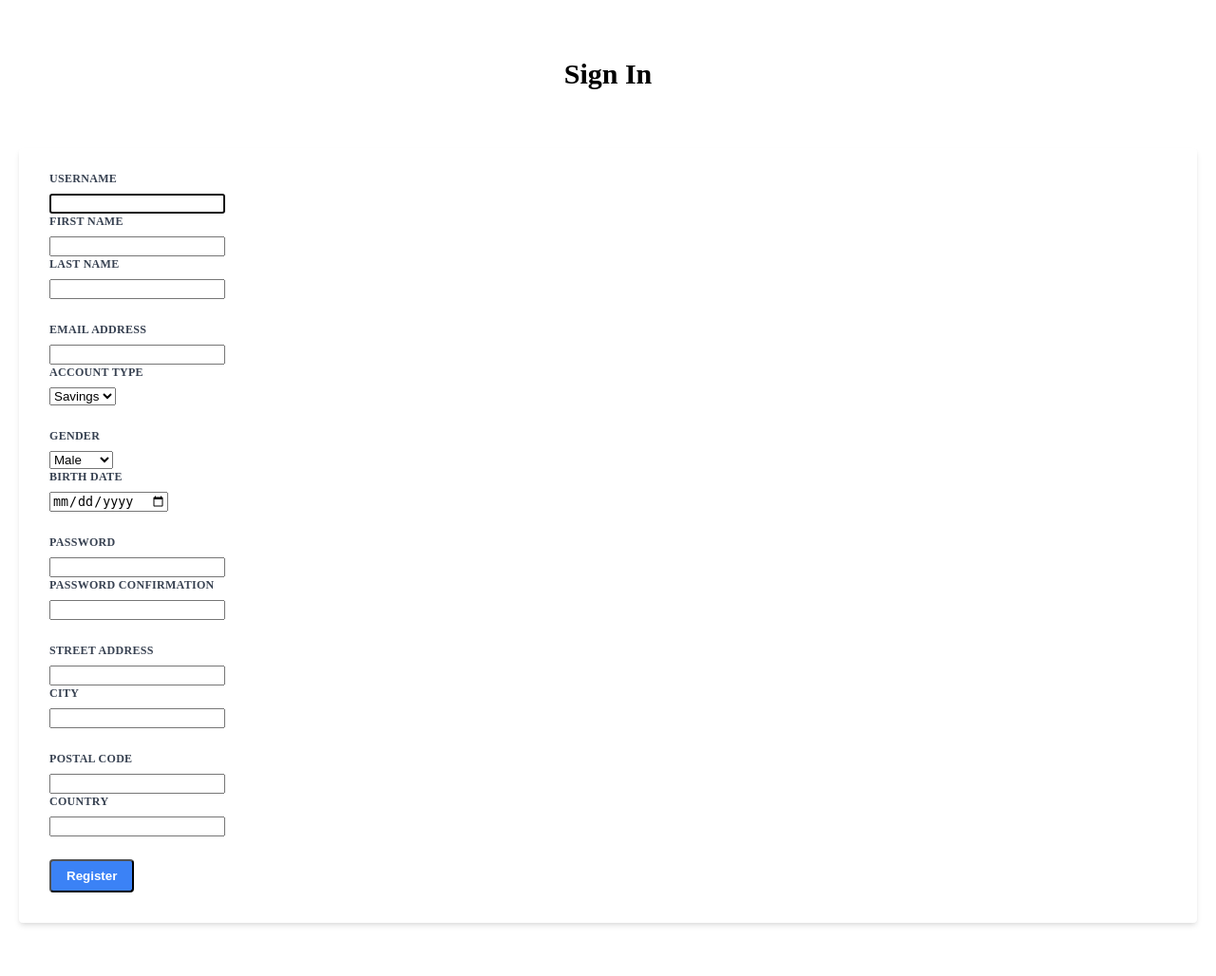
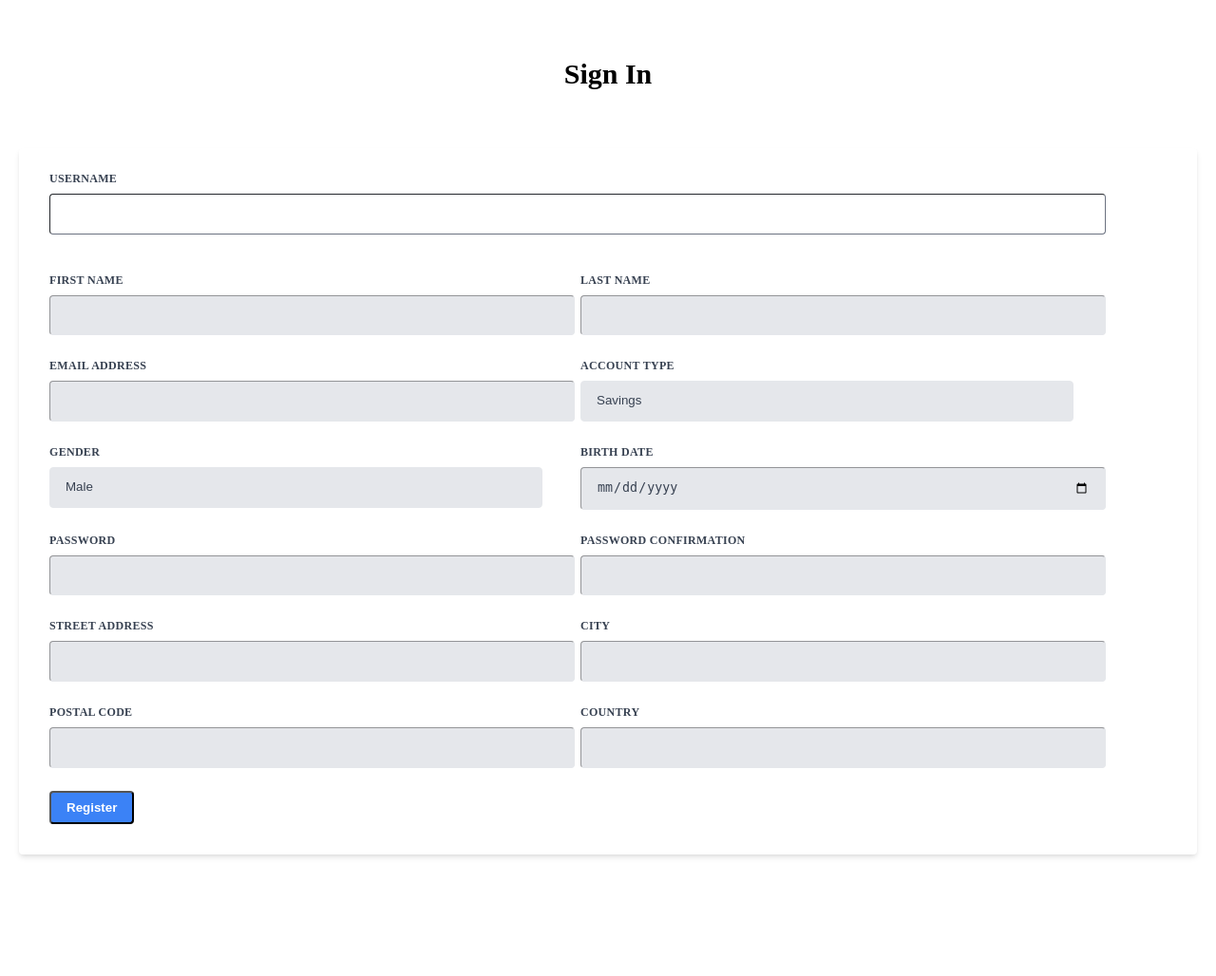
Before and after one commit to AbdullahAlTowsif/django-mamar-bank, a Django app: page /accounts/register/ in a window 1280 px wide. Shown: the whole page at 95% size. After the commit the page ends 903 px from the top, so only its background shows below. Run offline with Django 5.2, Linux system fonts and the light colour scheme; some libraries are stand-ins or nearby versions.

Commit message:
user registration successful

```diff
--- a/accounts/forms.py
+++ b/accounts/forms.py
@@ -46,3 +46,16 @@ class UserRegistrationForm(UserCreationForm):
                 account_no = 100000 + the_user.id,
             )
         return the_user
+
+    def __init__(self, *args, **kwargs):
+        super().__init__(*args, **kwargs)
+
+        for field in self.fields:
+            self.fields[field].widget.attrs.update({
+                'class' : (
+                    'appearance-none block w-full bg-gray-200 '
+                    'text-gray-700 border border-gray-200 rounded '
+                    'py-3 px-4 leading-tight focus:outline-none '
+                    'focus:bg-white focus:border-gray-500'
+                )
+            })
--- a/accounts/templates/accounts/user_registration.html
+++ b/accounts/templates/accounts/user_registration.html
@@ -1,3 +1,4 @@
+{% comment %} comment {% endcomment %}
 <!DOCTYPE html>
 <html lang="en">
 <head>
@@ -22,24 +23,27 @@
         <h1 class="font-bold text-3xl text-center pb-5">Sign In</h1>
         <div class="w-full mt-10">
             <form method="post" class="bg-white shadow-md rounded px-8 pt-6 pb-8 mb-4">
-                {% csrf_token %} {% for hidden_field in form.hidden_fields %} {{ hidden_field.errors }} {{ hidden_field }} {% endfor %}
+                {% csrf_token %}
+                {% for hidden_field in form.hidden_fields %}
+                {{ hidden_field.errors }} {{ hidden_field }}
+                {% endfor %}
 
-                <div class="flex flex-wrap -mx-3 mb-6">
-                    <div class="w-full md:w-2/2 px-3 mb-6 md:mb-0">
+                <div class="grid grid-cols-2 w-11/12 -mx-3 mb-6 gap-10">
+                    <div class="w-full md:w-2/2 px-3 mb-6 md:mb-0 col-span-2">
                         <label class="block uppercase tracking-wide text-gray-700 text-xs font-bold mb-2" for="{{ form.first_name.id_for_label }}">
                             {{ form.username.label }}
                         </label> {{ form.username }} {% if form.username.errors %} {% for error in form.username.errors %}
                         <p class="text-red-600 text-sm italic pb-2">{{ error }}</p>
                         {% endfor %} {% endif %}
                     </div>
-                    <div class="w-full md:w-1/2 px-3 mb-6 md:mb-0">
+                    <div class="w-full md:w-2/2 px-3 mb-6 md:mb-0">
                         <label class="block uppercase tracking-wide text-gray-700 text-xs font-bold mb-2" for="{{ form.first_name.id_for_label }}">
                             {{ form.first_name.label }}
                         </label> {{ form.first_name }} {% if form.first_name.errors %} {% for error in form.first_name.errors %}
                         <p class="text-red-600 text-sm italic pb-2">{{ error }}</p>
                         {% endfor %} {% endif %}
                     </div>
-                    <div class="w-full md:w-1/2 px-3">
+                    <div class="w-full md:w-2/2 px-3">
                         <label class="block uppercase tracking-wide text-gray-700 text-xs font-bold mb-2" for="{{ form.last_name.id_for_label }}">
                             {{ form.last_name.label }}
                         </label> {{ form.last_name }} {% if form.last_name.errors %} {% for error in form.last_name.errors %}
@@ -47,15 +51,15 @@
                         {% endfor %} {% endif %}
                     </div>
                 </div>
-                <div class="flex flex-wrap -mx-3 mb-6">
-                    <div class="w-full md:w-1/2 px-3 mb-6 md:mb-0">
+                <div class="grid grid-cols-2 w-11/12 gap-10 -mx-3 mb-6">
+                    <div class="w-full md:w-2/2 px-3 mb-6 md:mb-0">
                         <label class="block uppercase tracking-wide text-gray-700 text-xs font-bold mb-2" for="{{ form.email.id_for_label }}">
                             {{ form.email.label }}
                         </label> {{ form.email }} {% if form.email.errors %} {% for error in form.email.errors %}
                         <p class="text-red-600 text-sm italic pb-2">{{ error }}</p>
                         {% endfor %} {% endif %}
                     </div>
-                    <div class="w-full md:w-1/2 px-3 mb-6 md:mb-0">
+                    <div class="w-full md:w-2/2 px-3 mb-6 md:mb-0">
                         <label class="block uppercase tracking-wide text-gray-700 text-xs font-bold mb-2" for="{{ form.account_type.id_for_label }}">
                             {{ form.account_type.label }}
                         </label> {{ form.account_type }} {% if form.account_type.errors %} {% for error in form.account_type.errors %}
@@ -63,15 +67,15 @@
                         {% endfor %} {% endif %}
                     </div>
                 </div>
-                <div class="flex flex-wrap -mx-3 mb-6">
-                    <div class="w-full md:w-1/2 px-3 mb-6 md:mb-0">
+                <div class="grid grid-cols-2 w-11/12 gap-10 -mx-3 mb-6">
+                    <div class="w-full md:w-2/2 px-3 mb-6 md:mb-0">
                         <label class="block uppercase tracking-wide text-gray-700 text-xs font-bold mb-2" for="{{ form.gender.id_for_label }}">
                             {{ form.gender.label }}
                         </label> {{ form.gender }} {% if form.gender.errors %} {% for error in form.gender.errors %}
                         <p class="text-red-600 text-sm italic pb-2">{{ error }}</p>
                         {% endfor %} {% endif %}
                     </div>
-                    <div class="w-full md:w-1/2 px-3 mb-6 md:mb-0">
+                    <div class="w-full md:w-2/2 px-3 mb-6 md:mb-0">
                         <label class="block uppercase tracking-wide text-gray-700 text-xs font-bold mb-2" for="{{ form.birth_date.id_for_label }}">
                             {{ form.birth_date.label }}
                         </label> {{ form.birth_date }} {% if form.birth_date.errors %} {% for error in form.birth_date.errors %}
@@ -79,15 +83,15 @@
                         {% endfor %} {% endif %}
                     </div>
                 </div>
-                <div class="flex flex-wrap -mx-3 mb-6">
-                    <div class="w-full md:w-1/2 px-3 mb-6 md:mb-0">
+                <div class="grid grid-cols-2 w-11/12 gap-10 -mx-3 mb-6">
+                    <div class="w-full md:w-2/2 px-3 mb-6 md:mb-0">
                         <label class="block uppercase tracking-wide text-gray-700 text-xs font-bold mb-2" for="{{ form.password1.id_for_label }}">
                             {{ form.password1.label }}
                         </label> {{ form.password1 }} {% if form.password1.errors %} {% for error in form.password1.errors %}
                         <p class="text-red-600 text-sm italic pb-2">{{ error }}</p>
                         {% endfor %} {% endif %}
                     </div>
-                    <div class="w-full md:w-1/2 px-3 mb-6 md:mb-0">
+                    <div class="w-full md:w-2/2 px-3 mb-6 md:mb-0">
                         <label class="block uppercase tracking-wide text-gray-700 text-xs font-bold mb-2" for="{{ form.password2.id_for_label }}">
                             {{ form.password2.label }}
                         </label> {{ form.password2 }} {% if form.password2.errors %} {% for error in form.password2.errors %}
@@ -97,15 +101,15 @@
                 </div>
 
                 {% for hidden_field in form.hidden_fields %} {{ hidden_field.errors }} {{ hidden_field }} {% endfor %}
-                <div class="flex flex-wrap -mx-3 mb-6">
-                    <div class="w-full md:w-1/2 px-3 mb-6 md:mb-0">
+                <div class="grid grid-cols-2 w-11/12 gap-10 -mx-3 mb-6">
+                    <div class="w-full md:w-2/2 px-3 mb-6 md:mb-0">
                         <label class="block uppercase tracking-wide text-gray-700 text-xs font-bold mb-2" for="{{ form.street_address.id_for_label }}">
                             {{ form.street_address.label }}
                         </label> {{ form.street_address }} {% if form.street_address.errors %} {% for error in form.street_address.errors %}
                         <p class="text-red-600 text-sm italic pb-2">{{ error }}</p>
                         {% endfor %} {% endif %}
                     </div>
-                    <div class="w-full md:w-1/2 px-3">
+                    <div class="w-full md:w-2/2 px-3">
                         <label class="block uppercase tracking-wide text-gray-700 text-xs font-bold mb-2" for="{{ form.city.id_for_label }}">
                             {{ form.city.label }}
                         </label> {{ form.city }} {% if form.city.errors %} {% for error in form.city.errors %}
@@ -113,15 +117,15 @@
                         {% endfor %} {% endif %}
                     </div>
                 </div>
-                <div class="flex flex-wrap -mx-3 mb-6">
-                    <div class="w-full md:w-1/2 px-3 mb-6 md:mb-0">
+                <div class="grid grid-cols-2 w-11/12 gap-10 -mx-3 mb-6">
+                    <div class="w-full md:w-2/2 px-3 mb-6 md:mb-0">
                         <label class="block uppercase tracking-wide text-gray-700 text-xs font-bold mb-2" for="{{ form.postal_code.id_for_label }}">
                             {{ form.postal_code.label }}
                         </label> {{ form.postal_code }} {% if form.postal_code.errors %} {% for error in form.postal_code.errors %}
                         <p class="text-red-600 text-sm italic pb-2">{{ error }}</p>
                         {% endfor %} {% endif %}
                     </div>
-                    <div class="w-full md:w-1/2 px-3">
+                    <div class="w-full md:w-2/2 px-3">
                         <label class="block uppercase tracking-wide text-gray-700 text-xs font-bold mb-2" for="{{ form.country.id_for_label }}">
                             {{ form.country.label }}
                         </label> {{ form.country }} {% if form.country.errors %} {% for error in form.country.errors %}
--- a/accounts/views.py
+++ b/accounts/views.py
@@ -12,6 +12,8 @@ class UserRegistrationView(FormView):
     success_url = reverse_lazy('register')
 
     def form_valid(self, form):
+        # print(form.cleaned_data)
         user = form.save()
-        login(user)
+        login(self.request, user)
+        print(user)
         return super().form_valid(form) # form_valid function ta call hbe
```
Also changed, not shown: db.sqlite3, tailwind.config.js (added).
